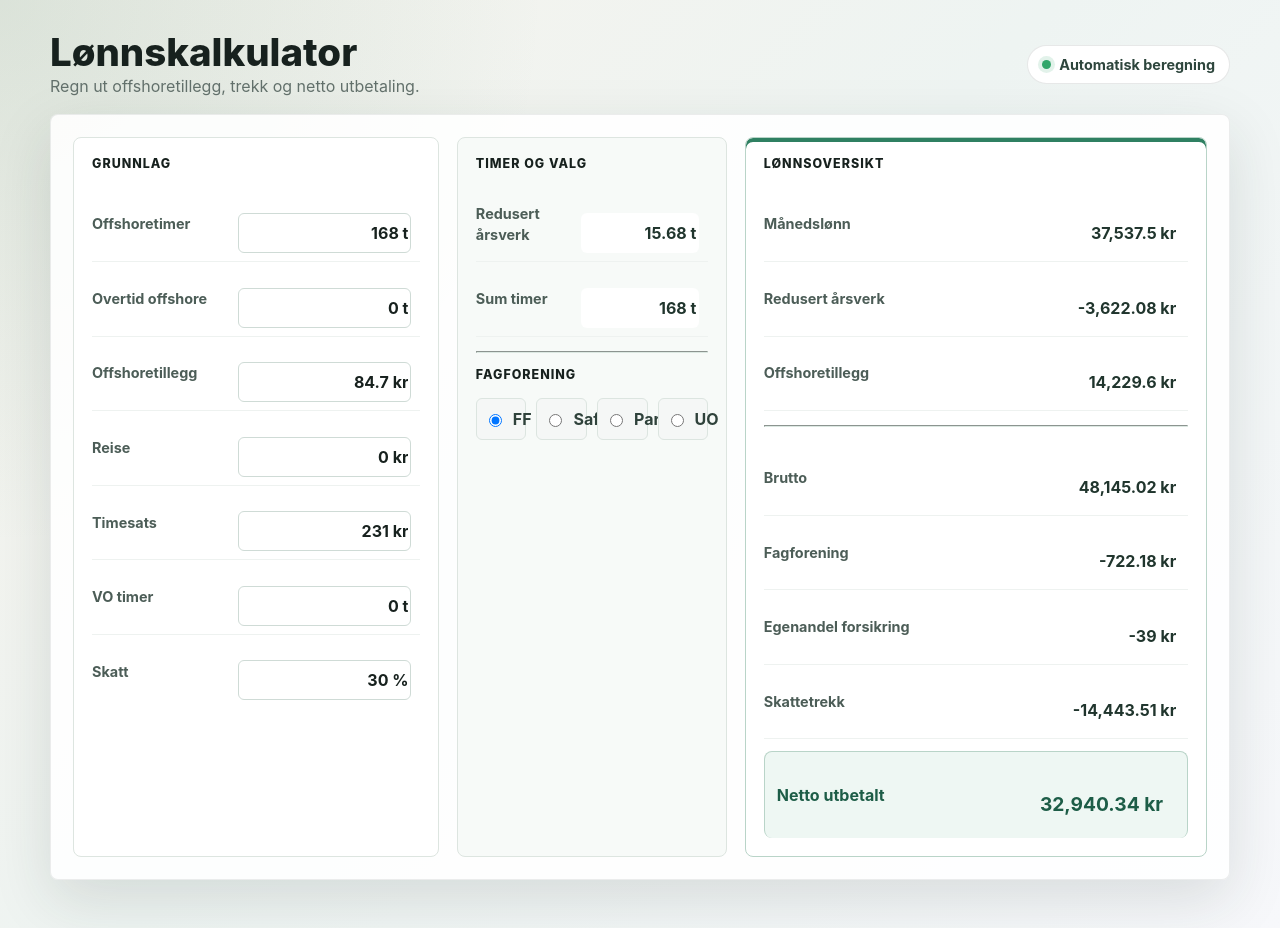
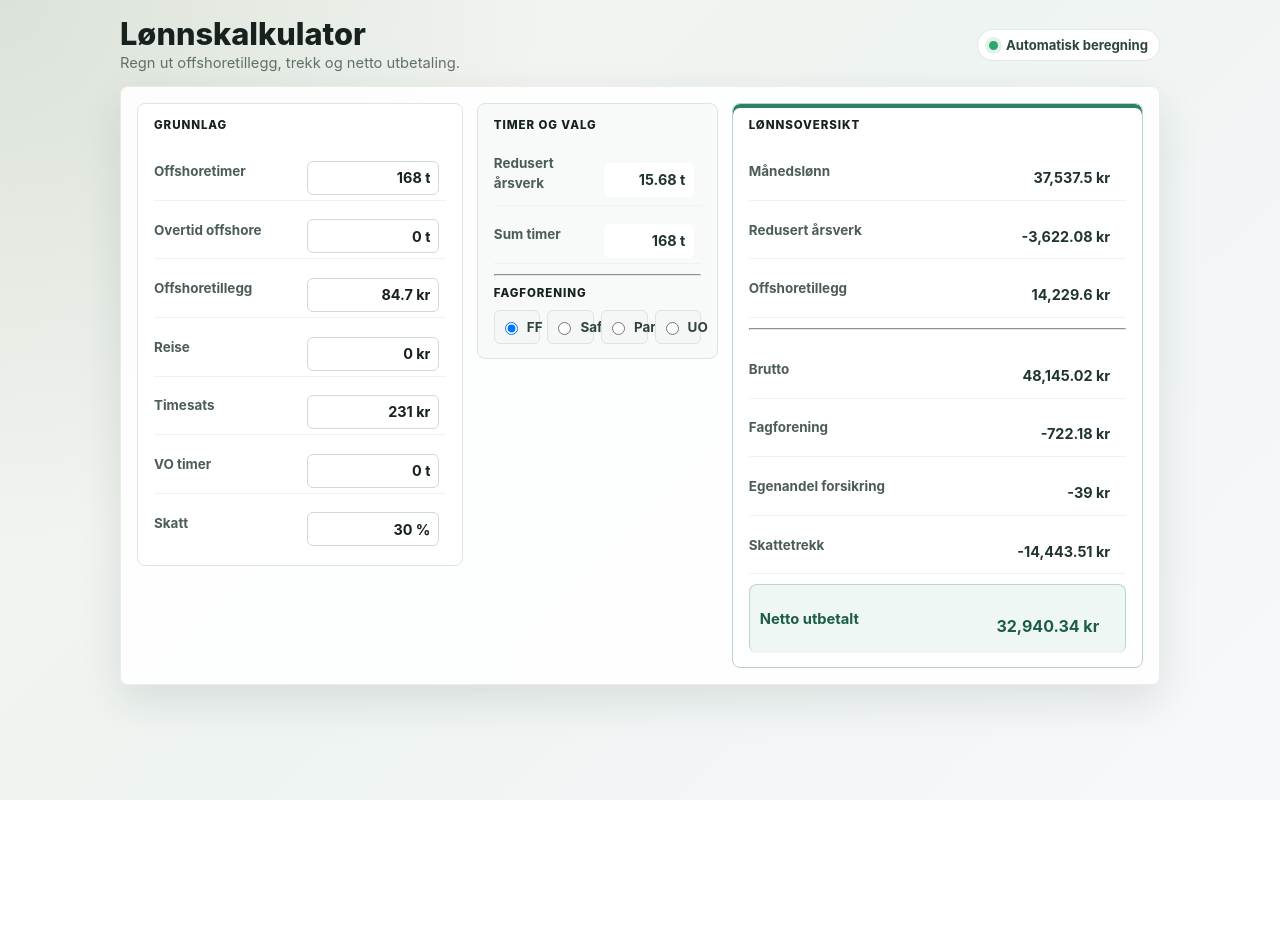
Before and after one commit to gekoparty/lonnapp, a React (Create React App) app: page / in a window 1280 px wide. After the commit the page ends 800 px from the top, so only its background shows below. Built offline with nearby package versions, Linux system fonts and the light colour scheme.

Commit message:
tighter fits

```diff
--- a/src/components/FormDisplay.js
+++ b/src/components/FormDisplay.js
@@ -21,8 +21,8 @@ const FormDisplay = ({
   if (type === "numeric") {
     return (
         <Form.Group as={Row} className="form-row" controlId={id}>
-          <Form.Label column sm={5}>{label}</Form.Label>
-          <Col sm={7}>
+          <Form.Label column sm={6}>{label}</Form.Label>
+          <Col sm={6}>
             <NumericFormat
               customInput={Form.Control}
               min={0}
@@ -51,8 +51,8 @@ const FormDisplay = ({
         className={`form-row result-row${highlight ? " total-row" : ""}`}
         controlId={id}
       >
-        <Form.Label column sm={5}>{label}</Form.Label>
-        <Col sm={7}>
+        <Form.Label column sm={6}>{label}</Form.Label>
+        <Col sm={6}>
           <NumericFormat
             customInput={Form.Control}
             type={"text"}
--- a/src/index.css
+++ b/src/index.css
@@ -39,6 +39,7 @@ code {
 
 .col,
 .col-sm-5,
+.col-sm-6,
 .col-sm-7,
 .col-lg-3,
 .col-lg-4,
@@ -109,6 +110,11 @@ code {
     width: 41.66666667%;
   }
 
+  .col-sm-6 {
+    flex: 0 0 auto;
+    width: 50%;
+  }
+
   .col-sm-7 {
     flex: 0 0 auto;
     width: 58.33333333%;
@@ -134,11 +140,11 @@ code {
 
 .app-shell {
   min-height: 100vh;
-  padding: 32px 16px 48px;
+  padding: 18px 16px 32px;
 }
 
 .calculator-shell {
-  width: min(1180px, 100%);
+  width: min(1040px, 100%);
   margin: 0 auto;
 }
 
@@ -146,7 +152,7 @@ code {
   align-items: center;
   display: flex;
   justify-content: space-between;
-  margin-bottom: 18px;
+  margin-bottom: 14px;
   gap: 16px;
 }
 
@@ -157,7 +163,7 @@ code {
 }
 
 .brand-title {
-  font-size: clamp(1.9rem, 3vw, 2.8rem);
+  font-size: clamp(1.7rem, 2.4vw, 2.35rem);
   font-weight: 800;
   letter-spacing: 0;
   line-height: 1.05;
@@ -166,7 +172,7 @@ code {
 
 .brand-subtitle {
   color: #62706b;
-  font-size: 1rem;
+  font-size: 0.92rem;
   margin: 0;
 }
 
@@ -177,10 +183,10 @@ code {
   border-radius: 999px;
   color: #2e463d;
   display: inline-flex;
-  font-size: 0.9rem;
+  font-size: 0.82rem;
   font-weight: 700;
   gap: 8px;
-  padding: 10px 14px;
+  padding: 7px 11px;
   white-space: nowrap;
 }
 
@@ -196,21 +202,21 @@ code {
   background: rgba(255, 255, 255, 0.88);
   border: 1px solid rgba(23, 33, 30, 0.08);
   border-radius: 8px;
-  box-shadow: 0 20px 60px rgba(31, 43, 39, 0.13);
-  padding: 22px;
+  box-shadow: 0 16px 42px rgba(31, 43, 39, 0.11);
+  padding: 16px;
 }
 
 .calculator-grid {
-  --bs-gutter-x: 1.1rem;
-  --bs-gutter-y: 1.1rem;
+  --bs-gutter-x: 0.85rem;
+  --bs-gutter-y: 0.85rem;
+  align-items: flex-start;
 }
 
 .panel {
   background: #ffffff;
   border: 1px solid #dde5e0;
   border-radius: 8px;
-  height: 100%;
-  padding: 18px;
+  padding: 14px 16px;
   text-align: left;
 }
 
@@ -225,10 +231,10 @@ code {
 
 .panel-title {
   color: #17211e;
-  font-size: 0.78rem;
+  font-size: 0.72rem;
   font-weight: 800;
   letter-spacing: 0.08em;
-  margin: 0 0 16px;
+  margin: 0 0 10px;
   text-transform: uppercase;
 }
 
@@ -236,8 +242,8 @@ code {
   align-items: center;
   border-bottom: 1px solid #eef2f0;
   margin: 0;
-  min-height: 54px;
-  padding: 8px 0;
+  min-height: 46px;
+  padding: 5px 0;
 }
 
 .form-row:last-child {
@@ -246,7 +252,7 @@ code {
 
 .form-row .form-label {
   color: #4c5d57;
-  font-size: 0.9rem;
+  font-size: 0.84rem;
   font-weight: 650;
   margin: 0;
   padding-left: 0;
@@ -256,8 +262,10 @@ code {
   border: 1px solid #cfdbd6;
   border-radius: 6px;
   color: #17211e;
+  font-size: 0.9rem;
   font-weight: 700;
-  min-height: 40px;
+  min-height: 34px;
+  padding: 5px 8px;
 }
 
 .form-row .form-control:focus {
@@ -279,30 +287,31 @@ code {
   background: #eef7f3;
   border: 1px solid #b9d4c8;
   border-radius: 8px;
-  margin-top: 12px;
-  padding: 14px 12px;
+  margin-top: 10px;
+  min-height: 56px;
+  padding: 9px 10px;
 }
 
 .total-row .form-label {
   color: #1d5d47;
-  font-size: 1rem;
+  font-size: 0.92rem;
 }
 
 .total-row .form-control[readonly] {
   background: transparent;
   color: #1d5d47;
-  font-size: 1.2rem;
+  font-size: 1rem;
 }
 
 .section-divider {
   border-color: #dce8e2;
-  margin: 14px 0;
+  margin: 10px 0;
   opacity: 1;
 }
 
 .union-options {
   display: grid;
-  gap: 10px;
+  gap: 7px;
   grid-template-columns: repeat(4, minmax(0, 1fr));
 }
 
@@ -312,24 +321,25 @@ code {
   border: 1px solid #dce5e0;
   border-radius: 6px;
   display: flex;
-  gap: 8px;
+  gap: 6px;
   margin: 0;
-  min-height: 42px;
-  padding: 10px 12px 10px 34px;
+  min-height: 34px;
+  padding: 7px 9px 7px 29px;
 }
 
 .union-options .form-check-input {
-  margin-left: -22px;
+  margin-left: -19px;
 }
 
 .union-options .form-check-label {
   color: #2f423b;
+  font-size: 0.84rem;
   font-weight: 700;
 }
 
 @media (max-width: 768px) {
   .app-shell {
-    padding: 20px 12px 32px;
+    padding: 16px 10px 28px;
   }
 
   .top-bar {
@@ -338,11 +348,11 @@ code {
   }
 
   .calculator-card {
-    padding: 12px;
+    padding: 10px;
   }
 
   .panel {
-    padding: 14px;
+    padding: 12px;
   }
 
   .union-options {
```
